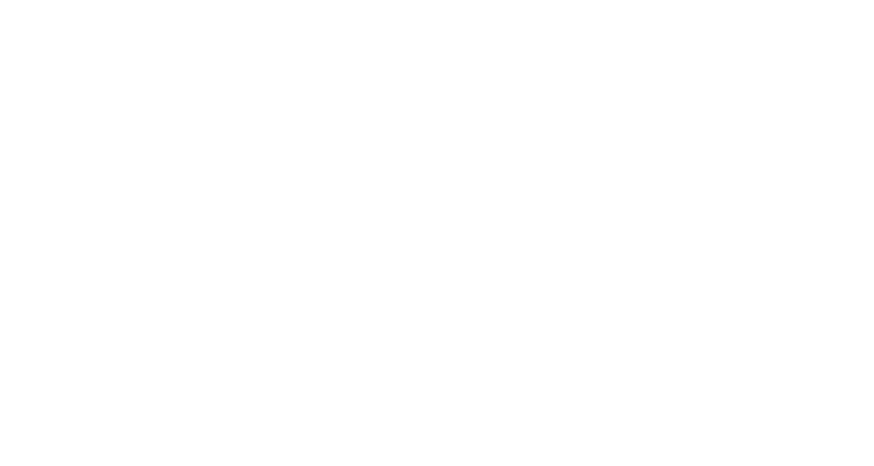
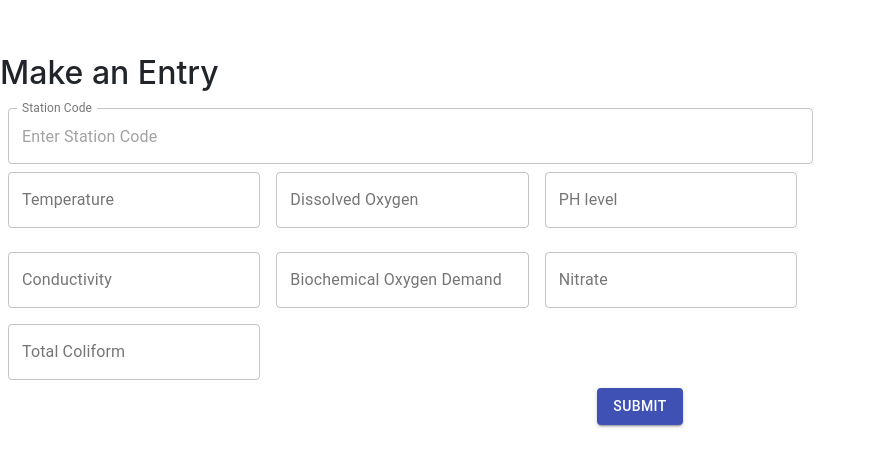
Before and after one commit to SJSUSpring21/Aqua365, a React (Create React App) app in the folder frontend/: page / in a window 1280 px wide. Shown: the part 1546-2012 px from the top of the page, without its empty margins (0-874 px from the left). Before the commit the page ends 800 px from the top, so only its background shows below. Built offline with nearby package versions, Linux system fonts and the light colour scheme; no server answers.

Commit message:
Added Material UI form and Validations

```diff
--- a/frontend/package.json
+++ b/frontend/package.json
@@ -4,9 +4,11 @@
   "private": true,
   "proxy": "http://127.0.0.1:5000/",
   "dependencies": {
+    "@material-ui/core": "^4.11.4",
     "@testing-library/jest-dom": "^5.12.0",
     "@testing-library/react": "^11.2.6",
     "@testing-library/user-event": "^12.8.3",
+    "axios": "^0.21.1",
     "bootstrap": "^4.6.0",
     "chart.js": "^3.2.1",
     "react": "^17.0.2",
--- a/frontend/src/Components/LandingPage.js
+++ b/frontend/src/Components/LandingPage.js
@@ -1,13 +1,139 @@
 import React from 'react';
 import { useState, useEffect } from 'react';
-import { Navbar, Nav, Button, Row, Col, Image } from 'react-bootstrap/esm';
-import { Bar, Line, Pie } from 'react-chartjs-2';
+import { Navbar, Nav, Row, Col, Image } from 'react-bootstrap/esm';
+import {Line} from 'react-chartjs-2';
+import { makeStyles } from '@material-ui/core/styles';
+import TextField from '@material-ui/core/TextField';
+import Button from '@material-ui/core/Button'
+import axios from 'axios';
 
 function LandingPage() {
     const [string, setstring] = useState("");
     const [yearList, setyearList] = useState([]);
     const [actualWqi, setactualWqi] = useState([]);
     const [predictedWqi, setpredictedWqi] = useState([]);
+
+    //Form Fields
+
+    const[stationCode, setStationCode]=useState(0);
+    const[temperature, setTemperature]= useState(0);
+    const[dissolvedOxygen, setDissolvedOxygen]= useState(0);
+    const[phLevel, setPhLevel]= useState(0);
+    const[conductivity, setConductivity]= useState(0);
+    const[bod, setBod]= useState(0);
+    const[nitrate, setNitrate]= useState(0);
+    const[coliform, setColiform]= useState(0);
+
+    // Validation text
+    const[allValidation, setAllValidation] = useState("");
+    const[temperatureValidation, setTemperatureValidation]= useState("");
+    const[dissolvedOxygenValidation, setDissolvedOxygenValidation]= useState("");
+    const[phLevelValidation, setPhLevelValidation]= useState("");
+    const[conductivityValidation, setConductivityValidation]= useState("");
+    const[bodValidation, setBodValidation]= useState("");
+    const[nitrateValidation, setNitrateValidation]= useState("");
+    const[coliformValidation, setColiformValidation]= useState("");
+
+    //Inputs
+
+    const useStyles = makeStyles((theme) => ({
+        root: {
+          display: 'flex',
+          flexWrap: 'wrap',
+        },
+        textField: {
+          marginLeft: theme.spacing(1),
+          marginRight: theme.spacing(1),
+          width: '25ch',
+        },
+      }));
+
+      const classes = useStyles();
+
+      const sumbitDetails = (event) =>{
+
+        console.log(stationCode, temperature, dissolvedOxygen, phLevel, conductivity, bod, nitrate, coliform);
+        // Validations (at the end)
+        //1)Temperature Validation
+        if(stationCode == 0 || temperature == 0 || dissolvedOxygen ==0 || phLevel == 0 || conductivity ==0 || bod == 0 || nitrate == 0 || coliform == 0){
+            setAllValidation("No fields can be set empty");
+
+        }else{
+
+            //1)temperature validation
+            if(temperature > 27){
+                setTemperatureValidation("Temperature is greater than optimal");
+            }else if(temperature < 24){
+                setTemperatureValidation("Temperature is lower than optimal");
+            }
+
+            //2)dissolved Oxygen Validation
+            if(dissolvedOxygen < 6.5){
+                setDissolvedOxygenValidation("Dissolved Oxygen level is Dangerous");
+            }else if (dissolvedOxygen > 9){
+                setDissolvedOxygenValidation("Dissolved Oxygen level is high");
+            }
+
+            //3)phLevel Validation
+            if(phLevel > 9){
+                setPhLevelValidation("PH level is too high");
+            }else if(phLevel < 6){
+                setPhLevelValidation("PH level is too low");
+            }
+
+            //4)conductivity
+            if(conductivity > 1000){
+                setConductivityValidation("Conductivity is too high");
+            }else if(conductivity < 200){
+                setConductivityValidation("Conductivity is too low");
+            }
+
+            //5)Bod
+            if(bod > 1 && bod < 2){
+                setBodValidation("Best");
+            }else if(bod > 3 && bod < 6){
+                setBodValidation("Moderate");
+            }else if(bod > 7 && bod < 9){
+                setBodValidation("Poor");
+            }else if(bod > 9){
+                setBodValidation("Very Poor");
+            }
+
+            //6)Nitrate
+            if(nitrate > 80){
+                setNitrateValidation("Nitrate level is too High!");
+            }
+
+            //7)coliform
+            if(coliform > 3000){
+                setColiformValidation("Coliform is too HIGH!");
+            }
+
+            const data = {
+                stationCode: stationCode,
+                temperature: temperature,
+                dissolvedOxygen : dissolvedOxygen,
+                phLevel : phLevel,
+                conductivity : conductivity,
+                bod : bod,
+                nitrate : nitrate,
+                coliform : coliform
+            }
+
+            console.log(data);
+            event.preventDefault();
+            axios.post('/savedetails', data)
+                .then((response)=>{
+                    console.log(response.status);
+                    console.log(response.data);
+                })
+                .catch((error)=>{
+                    console.log(error);
+                })
+
+        }
+      }
+
 
     useEffect(() => {
         fetch('/testapi').then(response => {
@@ -63,11 +189,13 @@
 
     return (
         <div>
+            <div className="graph1">
                 <Navbar bg="dark" variant="dark">
                     <Navbar.Brand href="#home">Aqua365</Navbar.Brand>
                     <Nav className="mr-auto">
                     </Nav>
                 </Navbar>
+
                 <div class="container">
                     <h1>{string}</h1>
                     <div className="chart">
@@ -75,6 +203,135 @@
                     </div>
                 </div>
             </div>
+
+            <div className="graph2">
+                <h1>Graph2</h1>
+            </div>
+
+            <div className="forms">
+
+                <h2 className="form-heading">Make an Entry</h2>
+                <div className={classes.root}>
+                <div>
+                  <TextField
+                    id="standard-full-width"
+                    label="Station Code"
+                    style={{ margin: 8 }}
+                    placeholder="Enter Station Code"
+                    fullWidth
+                    margin="normal"
+                    InputLabelProps={{
+                      shrink: true,
+                    }}
+                    onChange={(event)=>{
+                        setStationCode(event.target.value);
+                    }}
+                    variant="outlined"
+                  />
+                    <br />
+                  <TextField
+                    label="Temperature"
+                    id="margin-none"
+                    placeholder="Enter Temperature"
+                    className={classes.textField}
+                    variant="outlined"
+                    onChange={(event)=>{
+                            setTemperature(event.target.value)
+                    }}
+                    helperText={temperatureValidation}
+                  />
+                  <TextField
+                    label="Dissolved Oxygen"
+                    id="margin-dense"
+                    placeholder="Enter Dissolved Oxxygen"
+                    className={classes.textField}
+                    variant="outlined"
+                    onChange={(event)=>{
+                        setDissolvedOxygen(event.target.value)
+                    }}
+                    helperText={dissolvedOxygenValidation}
+                    />
+                  <TextField
+                    label="PH level"
+                    id="margin-normal"
+                    placeholder="Enter PH level"
+                    className={classes.textField}
+                    variant="outlined"
+                    onChange={(event)=>{
+                        setPhLevel(event.target.value)
+                    }}
+                    helperText={phLevelValidation}
+                  />
+
+                  <br/>
+                </div>
+                <div>
+                <br />
+                    <TextField
+                    label="Conductivity"
+                    id="margin-normal"
+                    placeholder="Enter Conductivity"
+                    className={classes.textField}
+                    variant="outlined"
+                    onChange={(event)=>{
+                        setConductivity(event.target.value)
+                    }}
+                    helperText={conductivityValidation}
+                    />
+
+                    <TextField
+                    label="Biochemical Oxygen Demand"
+                    id="margin-normal"
+                    placeholder="Enter B.O.D"
+                    className={classes.textField}
+                    variant="outlined"
+                    onChange={(event)=>{
+                        setBod(event.target.value)
+                    }}
+                    helperText={bodValidation}
+                    />
+                  <TextField
+                    label="Nitrate"
+                    id="outlined-margin-dense"
+                    placeholder="Enter Nitrate Value"
+                    className={classes.textField}
+                    variant="outlined"
+                    onChange={(event)=>{
+                        setNitrate(event.target.value)
+                    }}
+                    helperText={nitrateValidation}
+                  />
+                  <br />
+
+                  <div className="last">
+                    <TextField
+                    label="Total Coliform"
+                    id="outlined-margin-normal"
+                    className={classes.textField}
+                    margin="normal"
+                    variant="outlined"
+                    onChange={(event)=>{
+                    setColiform(event.target.value)
+                    }}
+                    helperText={coliformValidation}
+                     />
+
+                </div>
+                </div>
+              </div>
+              <Button
+              variant="contained"
+              color="primary"
+              onClick={(event)=>{
+                    sumbitDetails(event);
+              }}
+              >
+                    Submit
+            </Button>
+            <br />
+            {allValidation}
+            </div>
+        </div>
     )
 }
 
--- a/frontend/src/index.css
+++ b/frontend/src/index.css
@@ -11,3 +11,23 @@
   font-family: source-code-pro, Menlo, Monaco, Consolas, 'Courier New',
     monospace;
 }
+
+.graph1{
+  height: 100vh;
+}
+
+.graph2{
+  height: 100vh;
+}
+
+.forms{
+  height: 100vh;
+}
+
+.form-heading{
+  text-align: left;
+}
+
+.last{
+  text-align: left;
+}
```
Also changed, not shown: 2 other files (tests, documents, lock files or other folders). Lines whose indentation alone changed are shown as unchanged.
